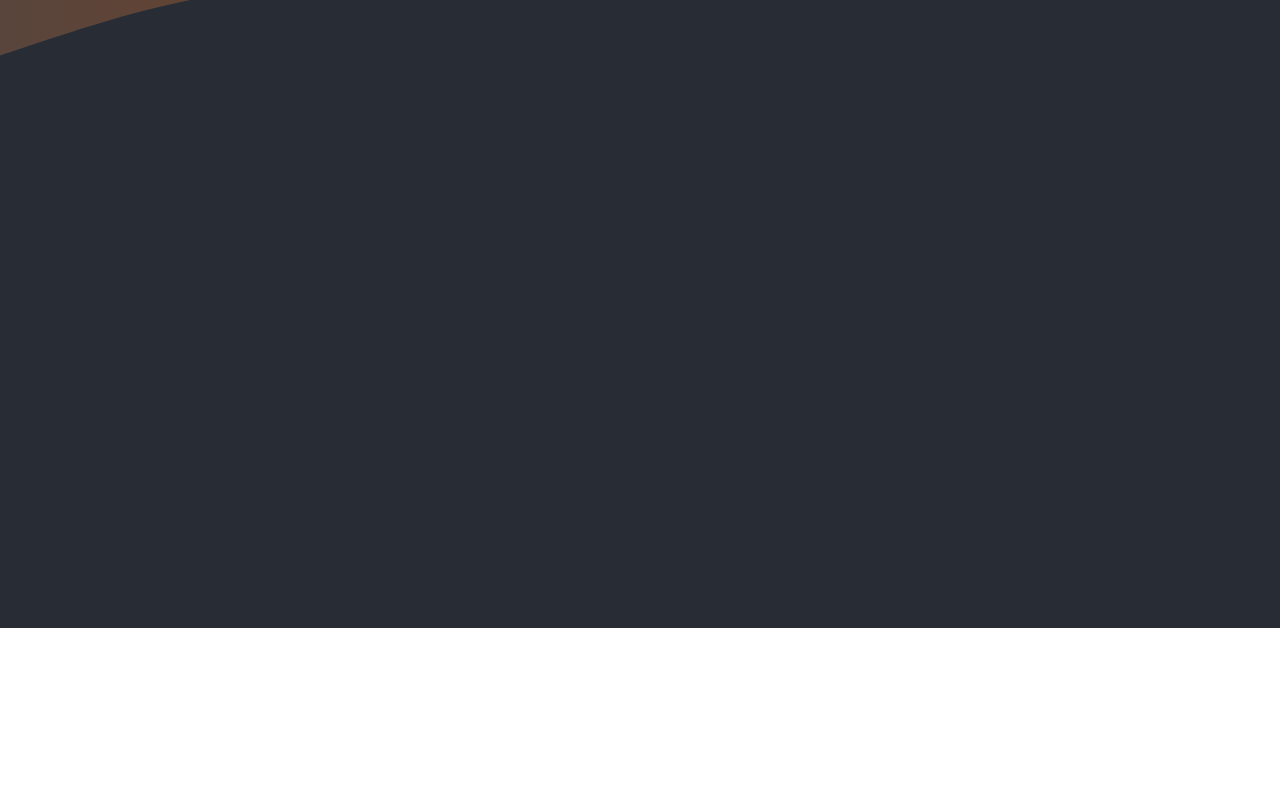
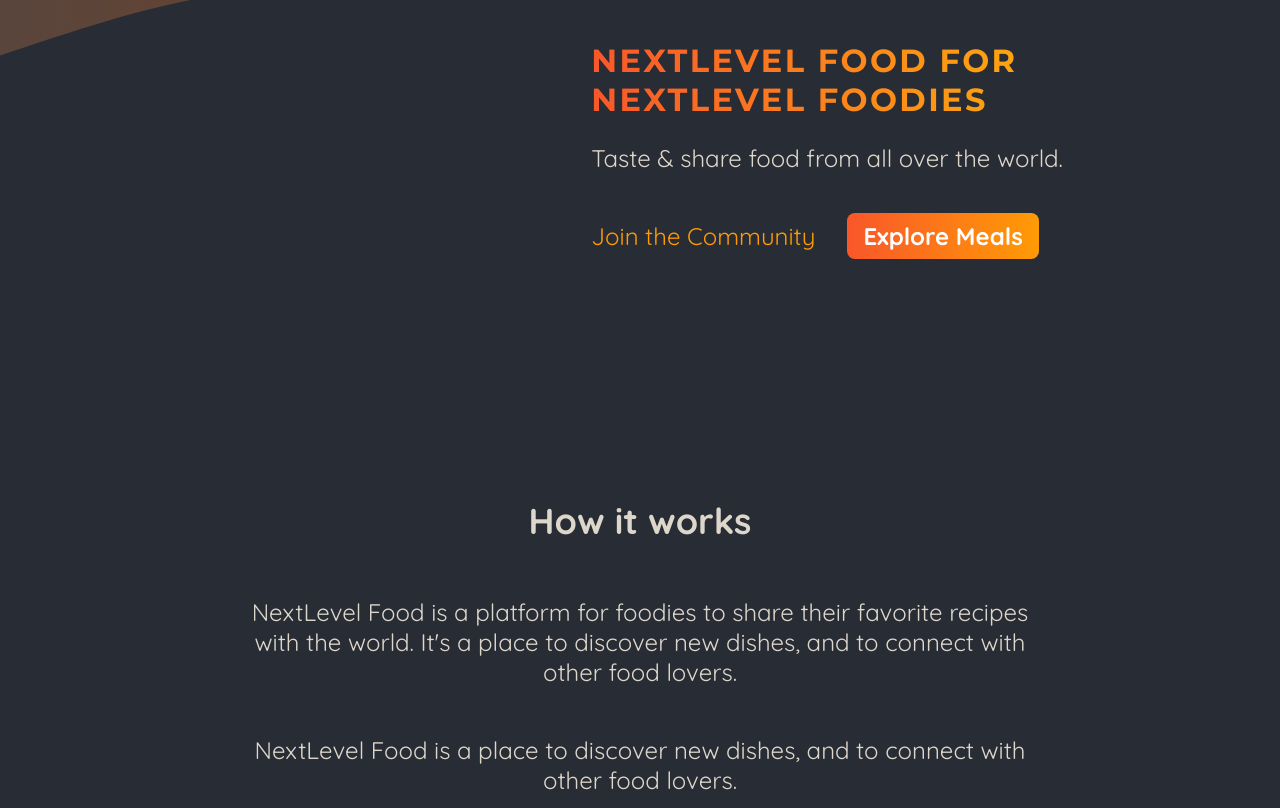
Before and after one commit to gaurav700/Foodiesv1, a Next.js app: page / in a window 1280 px wide. Shown: the part 172-980 px from the top of the page. Before the commit the page ends 800 px from the top, so only its background shows below. Built offline with nearby package versions, Linux system fonts and the light colour scheme.

Commit message:
Adding page and page module css files

```diff
--- a/app/page.js
+++ b/app/page.js
@@ -1,5 +1,50 @@
 import Link from "next/link";
 
+import classes from "./page.module.css";
+
 export default function Home() {
-  return <></>;
+  return (
+    <>
+      <header className={classes.header}>
+        <div className={classes.slideshow}></div>
+        <div>
+          <div className={classes.hero}>
+            <h1>NextLevel Food for NextLevel Foodies</h1>
+            <p>Taste & share food from all over the world.</p>
+          </div>
+          <div className={classes.cta}>
+            <Link href="/community">Join the Community</Link>
+            <Link href="/meals">Explore Meals</Link>
+          </div>
+        </div>
+      </header>
+      <main>
+        <section className={classes.section}>
+          <h2>How it works</h2>
+          <p>
+            NextLevel Food is a platform for foodies to share their favorite
+            recipes with the world. It&apos;s a place to discover new dishes,
+            and to connect with other food lovers.
+          </p>
+          <p>
+            NextLevel Food is a place to discover new dishes, and to connect
+            with other food lovers.
+          </p>
+        </section>
+
+        <section className={classes.section}>
+          <h2>Why NextLevel Food?</h2>
+          <p>
+            NextLevel Food is a platform for foodies to share their favorite
+            recipes with the world. It&apos;s a place to discover new dishes,
+            and to connect with other food lovers.
+          </p>
+          <p>
+            NextLevel Food is a place to discover new dishes, and to connect
+            with other food lovers.
+          </p>
+        </section>
+      </main>
+    </>
+  );
 }
--- /dev/null
+++ b/app/page.module.css
@@ -0,0 +1,75 @@
+.header {
+  display: flex;
+  gap: 3rem;
+  margin: 3rem auto;
+  width: 90%;
+  max-width: 75rem;
+}
+
+.slideshow {
+  width: 40rem;
+  height: 25rem;
+}
+
+.hero {
+  color: #ddd6cb;
+  font-size: 1.5rem;
+}
+
+.hero h1 {
+  font-size: 2rem;
+  font-weight: bold;
+  font-family: "Montserrat", sans-serif;
+  letter-spacing: 0.15rem;
+  text-transform: uppercase;
+  background: linear-gradient(90deg, #f9572a, #ffc905);
+  background-clip: text;
+  -webkit-background-clip: text;
+  -webkit-text-fill-color: transparent;
+}
+
+.cta {
+  font-size: 1.5rem;
+  display: flex;
+  gap: 1rem;
+}
+
+.cta a {
+  display: inline-block;
+  margin-top: 1rem;
+  padding: 0.5rem 1rem;
+  border-radius: 0.5rem;
+  background: linear-gradient(90deg, #f9572a, #ff9b05);
+  color: #ffffff;
+  font-weight: bold;
+  text-decoration: none;
+}
+
+.cta a:hover,
+.cta a:active {
+  background: linear-gradient(90deg, #fd4715, #f9b241);
+}
+
+.cta a:first-child {
+  background: transparent;
+  font-weight: normal;
+  color: #ff9b05;
+  padding-left: 0;
+}
+
+.cta a:first-child:hover,
+.cta a:first-child:active {
+  background: transparent;
+  color: #f9b241;
+}
+
+.section {
+  display: flex;
+  flex-direction: column;
+  color: #ddd6cb;
+  font-size: 1.5rem;
+  max-width: 50rem;
+  width: 90%;
+  margin: 2rem auto;
+  text-align: center;
+}
```
